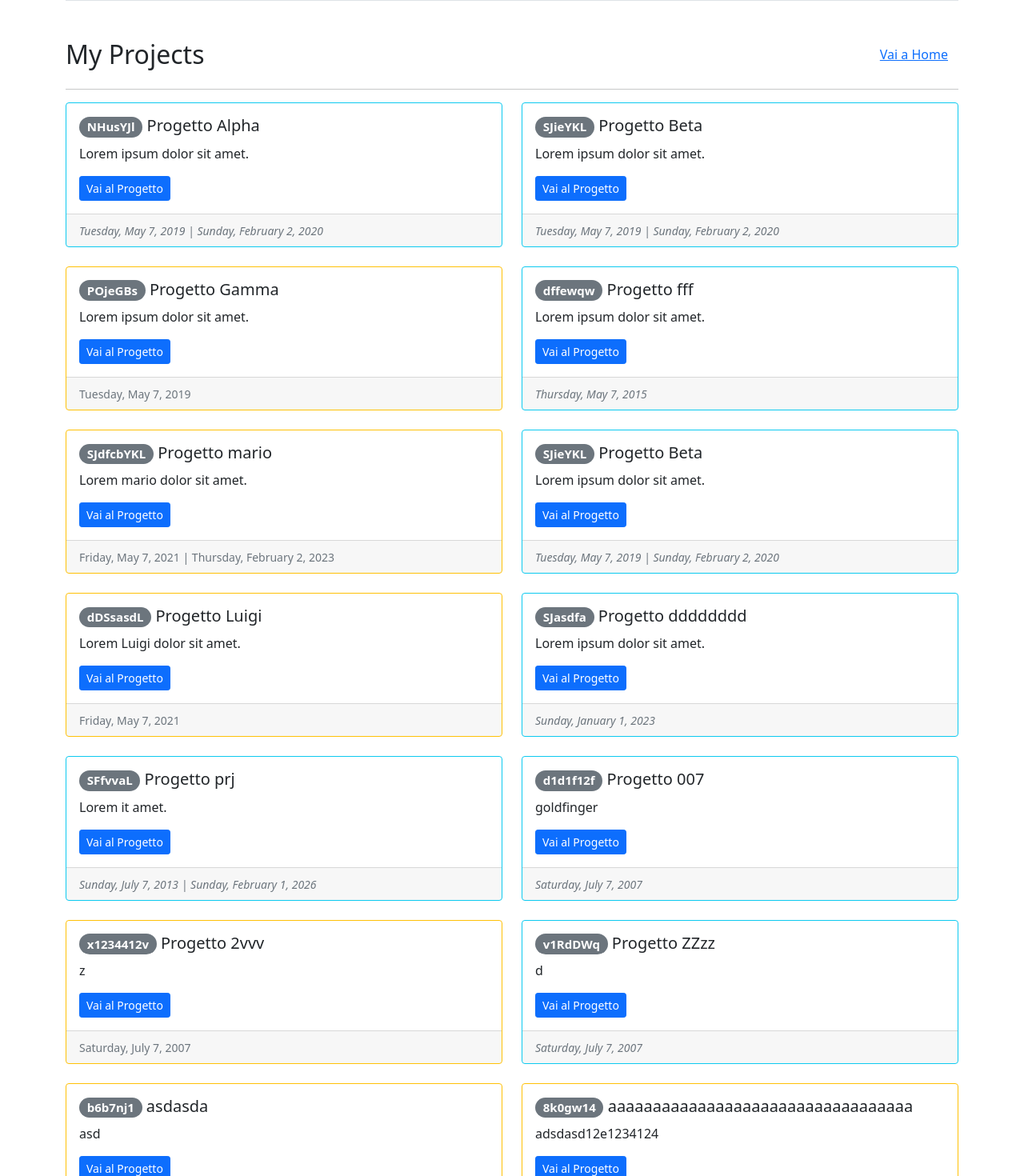
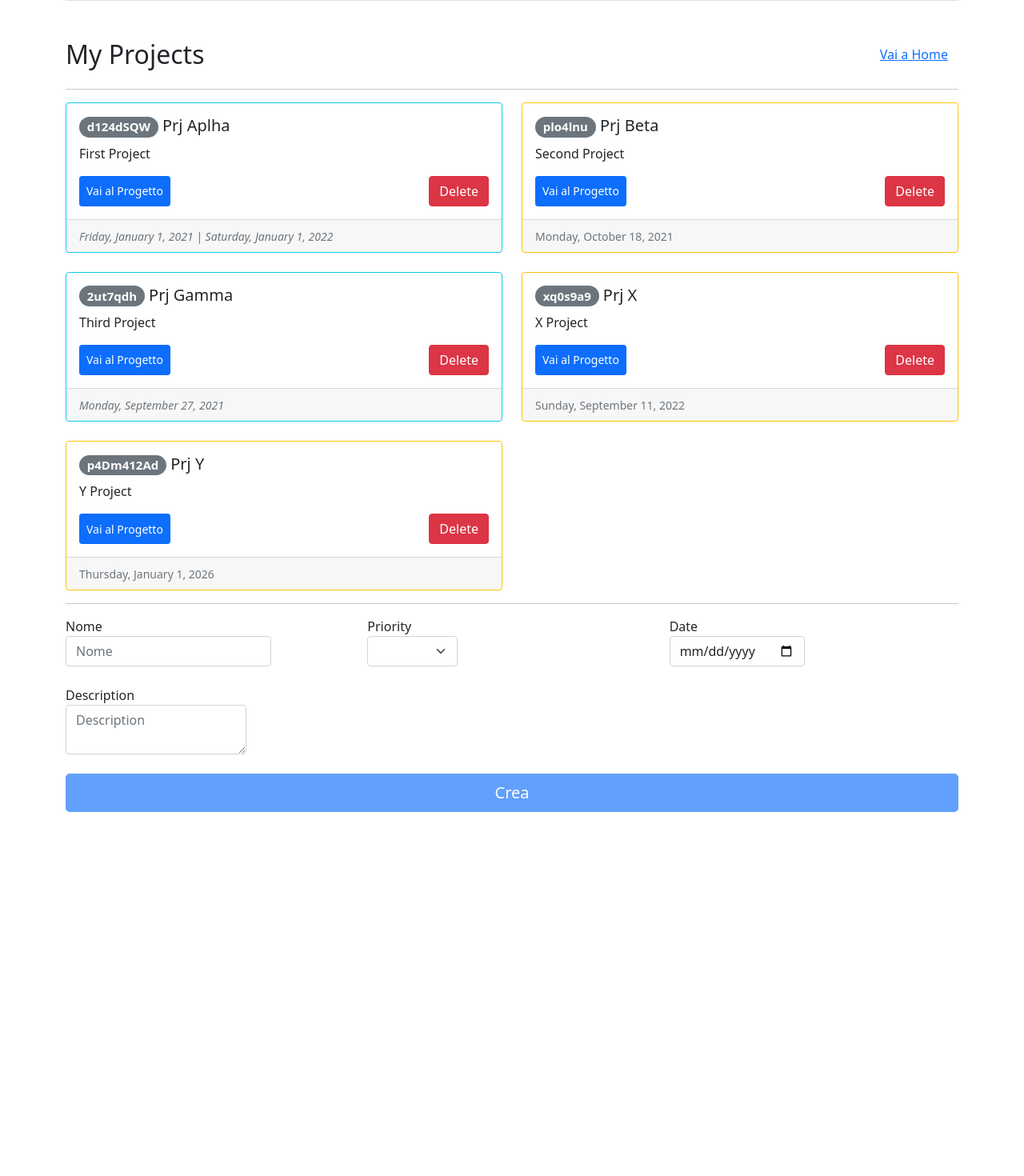
Before and after one commit to Agricola-a/NGPRJ, an Angular app: page /projects in a window 1280 px wide. Shown: the part 80-1550 px from the top of the page at 80% size. After the commit the page ends 1095 px from the top, so only its background shows below. Built offline with nearby package versions, Linux system fonts and the light colour scheme; data requests are answered from the project's data file.

Commit message:
remove ondestroy unsub in container component

```diff
--- a/db.json
+++ b/db.json
@@ -2,148 +2,54 @@
   "projects": [
     {
       "id": 1,
-      "code": "NHusYJl",
-      "name": "Progetto Alpha",
-      "description": "Lorem ipsum dolor sit amet.",
-      "start": "2019-05-07",
-      "end": "2020-02-02",
+      "code": "d124dSQW",
+      "name": "Prj Aplha",
+      "description": "First Project",
+      "start": "2021-01-01",
+      "end": "2022-01-01",
+      "done": true,
       "priority": "medium",
-      "done": true,
       "tasks": []
     },
     {
-      "id": 2,
-      "code": "SJieYKL",
-      "name": "Progetto Beta",
-      "description": "Lorem ipsum dolor sit amet.",
-      "start": "2019-05-07",
-      "end": "2020-02-02",
-      "priority": "low",
-      "done": true,
-      "tasks": []
+      "name": "Prj Beta",
+      "priority": "medium",
+      "start": "2021-10-18",
+      "description": "Second Project",
+      "code": "plo4lnu",
+      "done": false,
+      "tasks": [],
+      "id": 2
     },
     {
-      "id": 3,
-      "code": "POjeGBs",
-      "name": "Progetto Gamma",
-      "description": "Lorem ipsum dolor sit amet.",
-      "start": "2019-05-07",
-      "priority": "low",
-      "done": false,
-      "tasks": []
+      "name": "Prj Gamma",
+      "priority": "medium",
+      "start": "2021-09-27",
+      "description": "Third Project",
+      "code": "2ut7qdh",
+      "done": true,
+      "tasks": [],
+      "id": 3
     },
     {
-      "id": 4,
-      "code": "dffewqw",
-      "name": "Progetto fff",
-      "description": "Lorem ipsum dolor sit amet.",
-      "start": "2015-05-07",
-      "priority": "medium",
-      "done": true,
-      "tasks": []
+      "name": "Prj X",
+      "priority": "high",
+      "start": "2022-09-11",
+      "description": "X Project",
+      "code": "xq0s9a9",
+      "done": false,
+      "tasks": [],
+      "id": 4
     },
     {
       "id": 5,
-      "code": "SJdfcbYKL",
-      "name": "Progetto mario",
-      "description": "Lorem mario dolor sit amet.",
-      "start": "2021-05-07",
-      "end": "2023-02-02",
-      "priority": "low",
+      "code": "p4Dm412Ad",
+      "name": "Prj Y",
+      "description": "Y Project",
+      "start": "2026-01-01",
       "done": false,
+      "priority": "medium",
       "tasks": []
-    },
-    {
-      "id": 6,
-      "code": "SJieYKL",
-      "name": "Progetto Beta",
-      "description": "Lorem ipsum dolor sit amet.",
-      "start": "2019-05-07",
-      "end": "2020-02-02",
-      "priority": "low",
-      "done": true,
-      "tasks": []
-    },
-    {
-      "id": 7,
-      "code": "dDSsasdL",
-      "name": "Progetto Luigi",
-      "description": "Lorem Luigi dolor sit amet.",
-      "start": "2021-05-07",
-      "priority": "low",
-      "done": false,
-      "tasks": []
-    },
-    {
-      "id": 8,
-      "code": "SJasdfa",
-      "name": "Progetto dddddddd",
-      "description": "Lorem ipsum dolor sit amet.",
-      "start": "2023-01-01",
-      "priority": "low",
-      "done": true,
-      "tasks": []
-    },
-    {
-      "id": 9,
-      "code": "SFfvvaL",
-      "name": "Progetto prj",
-      "description": "Lorem it amet.",
-      "start": "2013-07-07",
-      "end": "2026-02-01",
-      "priority": "low",
-      "done": true,
-      "tasks": []
-    },
-    {
-      "id": 10,
-      "code": "d1d1f12f",
-      "name": "Progetto 007",
-      "description": "goldfinger",
-      "start": "2007-07-07",
-      "priority": "low",
-      "done": true,
-      "tasks": []
-    },
-    {
-      "id": 11,
-      "code": "x1234412v",
-      "name": "Progetto 2vvv",
-      "description": "z",
-      "start": "2007-07-07",
-      "priority": "low",
-      "done": false,
-      "tasks": []
-    },
-    {
-      "id": 12,
-      "code": "v1RdDWq",
-      "name": "Progetto ZZzz",
-      "description": "d",
-      "start": "2007-07-07",
-      "priority": "low",
-      "done": true,
-      "tasks": []
-    },
-    {
-      "name": "asdasda",
-      "priority": "medium",
-      "start": "2021-10-22",
-      "description": "asd",
-      "code": "b6b7nj1",
-      "done": false,
-      "tasks": [],
-      "id": 13
-    },
-    {
-      "name": "aaaaaaaaaaaaaaaaaaaaaaaaaaaaaaaaaa",
-      "priority": "high",
-      "start": "2021-10-22",
-      "description": "adsdasd12e1234124",
-      "code": "8k0gw14",
-      "done": false,
-      "tasks": [],
-      "id": 14
     }
   ]
 }
--- a/src/app/app-routing.module.ts
+++ b/src/app/app-routing.module.ts
@@ -6,7 +6,7 @@ import { ProjectContainerComponent } from "./project/project-container/project-c
 const routes: Routes = [
     { path: 'home', component: HomeComponent },
     { path: 'projects', component: ProjectContainerComponent },
-    { path: '', redirectTo: '/home', pathMatch: 'full' }
+    { path: '', redirectTo: 'home', pathMatch: 'full' }
 ];
 
 @NgModule({
--- a/src/app/layout/navbar/navbar.component.html
+++ b/src/app/layout/navbar/navbar.component.html
@@ -1,11 +1,11 @@
 <div class="container">
     <header class="d-flex flex-wrap align-items-center justify-content-center justify-content-md-between py-3 mb-4 border-bottom">
 
-        <a href="#" class="navbar-brand">NG Project Tracking Tool</a>
+        <a class="navbar-brand" routerLink="/home" routerLinkActive="active">NG Project Tracking Tool</a>
 
         <ul class="nav nav-pills col-12 col-md-auto mb-2 justify-content-center nb-md-0">
-            <li><a href="" class="nav-link px-2 link-secondary" routerLink="/home" routerLinkActive="active">Dashboard</a></li>
-            <li><a href="" class="nav-link px-2 link-dark" routerLink="/projects" routerLinkActive="active">Progetti</a></li>
+            <li><a class="nav-link px-2 link-secondary" routerLink="/home" routerLinkActive="active">Dashboard</a></li>
+            <li><a class="nav-link px-2 link-dark" routerLink="/projects" routerLinkActive="active">Progetti</a></li>
         </ul>
 
     </header>
--- a/src/app/project/project-container/project-container.component.html
+++ b/src/app/project/project-container/project-container.component.html
@@ -3,7 +3,7 @@
  ></ngprj-section-header>
 
  <ng-container *ngIf="projects$ | async as projects">
-     <ngprj-project-list [projects]="projects" (selected)="selectProject($event)"></ngprj-project-list>
+     <ngprj-project-list [projects]="projects" (selected)="selectProject($event)" (erased)="eraseProject($event)"></ngprj-project-list>
  </ng-container>
 
 <hr>
--- a/src/app/project/project-container/project-container.component.ts
+++ b/src/app/project/project-container/project-container.component.ts
@@ -1,6 +1,6 @@
-import { Component, OnDestroy, OnInit } from '@angular/core';
+import { Component, OnInit } from '@angular/core';
 import { Project } from '@app/models/Project';
-import { Observable, Subscription } from 'rxjs';
+import { Observable } from 'rxjs';
 import { ProjectService } from '../project.service';
 
 @Component({
@@ -8,8 +8,7 @@ import { ProjectService } from '../project.service';
   templateUrl: './project-container.component.html',
   styleUrls: ['./project-container.component.css'],
 })
-export class ProjectContainerComponent implements OnInit, OnDestroy {
-  subscription!: Subscription;
+export class ProjectContainerComponent implements OnInit {
 
   projects$!: Observable<Project[]>;
   selectedProject!: Project;
@@ -21,14 +20,13 @@ export class ProjectContainerComponent implements OnInit, OnDestroy {
   }
 
   selectProject(project: Project) {
-    this.subscription = this.projectService.get(project.id).subscribe(data => this.selectedProject = data);
+    this.projectService.get(project.id).subscribe(data => this.selectedProject = data);
+  }
+  eraseProject(project: Project) {
+    this.projectService.erase(project.id).subscribe(() => this.projects$ = this.projectService.getAll());
   }
 
   submitProjectForm(project: Project) {
-    this.projectService.add(project).subscribe(data => this.projects$ = this.projectService.getAll());
-  }
-
-  ngOnDestroy() {
-    this.subscription.unsubscribe();
+    this.projectService.add(project).subscribe(() => this.projects$ = this.projectService.getAll());
   }
 }
--- a/src/app/project/project-list/project-list.component.html
+++ b/src/app/project/project-list/project-list.component.html
@@ -7,7 +7,11 @@
                     {{ project.name }}
                 </h5>
                 <p class="card-text">{{ project.description }}</p>
-                <button class="btn btn-primary btn-sm" (click)="select(project)">Vai al Progetto</button>
+                <div class="d-flex justify-content-between">
+
+                    <button class="btn btn-primary btn-sm" (click)="select(project)">Vai al Progetto</button>
+                    <button class="delete btn btn-danger" (click)="erase(project)">Delete</button>
+                </div>
             </div>
             <div class="card-footer">
                 <small class="text-muted" [ngStyle]="{'font-style' : project.done ? 'italic' : 'normal'}" >
--- a/src/app/project/project-list/project-list.component.ts
+++ b/src/app/project/project-list/project-list.component.ts
@@ -10,6 +10,7 @@ export class ProjectListComponent implements OnInit {
 
   @Input() projects: Project[] = []
   @Output() selected = new EventEmitter<Project>();
+  @Output() erased = new EventEmitter<Project>();
 
   constructor() { }
 
@@ -19,4 +20,7 @@ export class ProjectListComponent implements OnInit {
   select(project: Project){
     this.selected.emit(project);
   }
+  erase(project: Project){
+    this.erased.emit(project);
+  }
 }
--- a/src/app/project/project.service.ts
+++ b/src/app/project/project.service.ts
@@ -1,9 +1,9 @@
-import { HttpClient, HttpErrorResponse } from '@angular/common/http';
 import { Injectable } from '@angular/core';
 import { Project } from '@app/models/Project';
 import { LogService } from '@app/shared/log.service';
 import { Observable, throwError } from 'rxjs';
 import { catchError, retry, tap } from 'rxjs/operators';
+import { HttpClient, HttpErrorResponse } from '@angular/common/http';
 
 @Injectable({
   providedIn: 'root',
@@ -47,6 +47,15 @@ export class ProjectService {
       );
   }
 
+  erase(id: number): Observable<Project> {
+    return this.httpClient.delete<Project>(`http://localhost:3000/projects/${id}`)
+    .pipe(
+      tap((data) => this.logService.log(`erase used ${data}`)),
+      retry(3),
+      catchError(this.handleError)
+      );
+  }
+
   private handleError(error: HttpErrorResponse) {
     if (error.error instanceof ErrorEvent) {
       console.error ('An error accorred:', error.error.message)
```
